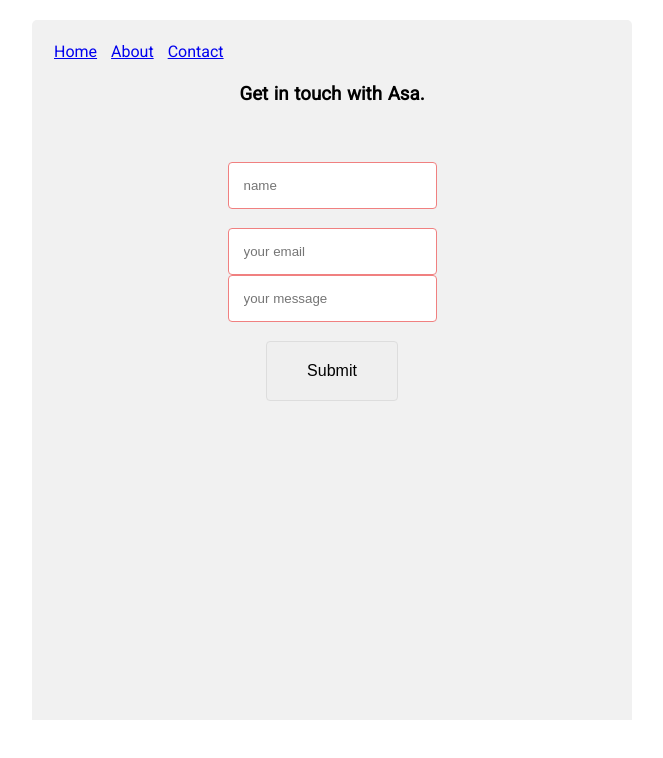
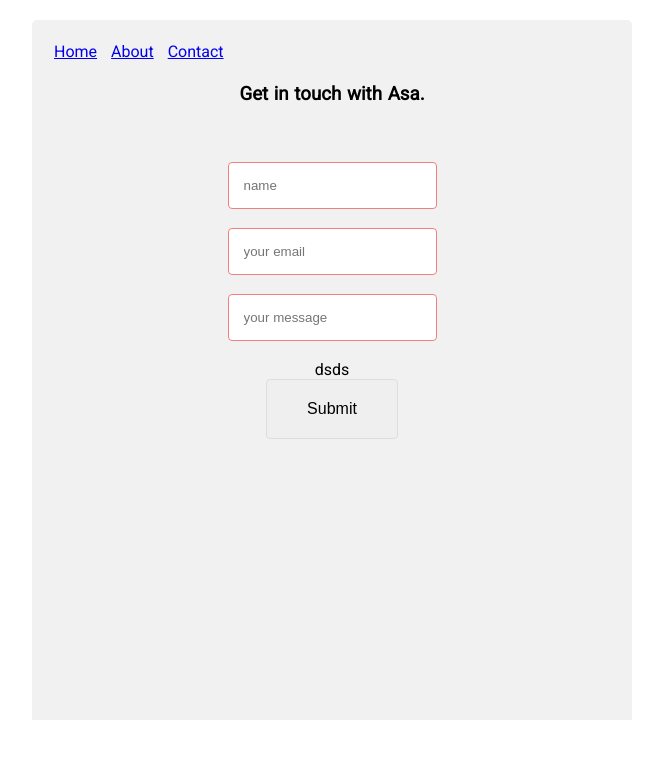
Before and after one commit to Pjmisfit/Asa-Project, a Nuxt app: page /contact in a window 1280 px wide. Shown: the top 758 px of the page, without its empty margins (308-971 px from the left). Built offline with nearby package versions, Linux system fonts and the light colour scheme; what vue-social-sharing would draw is missing.

Commit message:
removed dist

```diff
--- a/pages/contact/index.vue
+++ b/pages/contact/index.vue
@@ -4,8 +4,9 @@
 
         <form action="" name="contact" method="POST" data-netlify="true">
             <input type="text" placeholder="name"> <br><br>
-            <input type="email" placeholder="your email"><br>
+            <input type="email" placeholder="your email"><br><br>
             <input type="text" placeholder="your message"> <br><br>
+            <p>dsds</p>
             <button>Submit</button>
         </form>
     </section>
```
Also changed, not shown: 1 other file (tests, documents, lock files or other folders).
